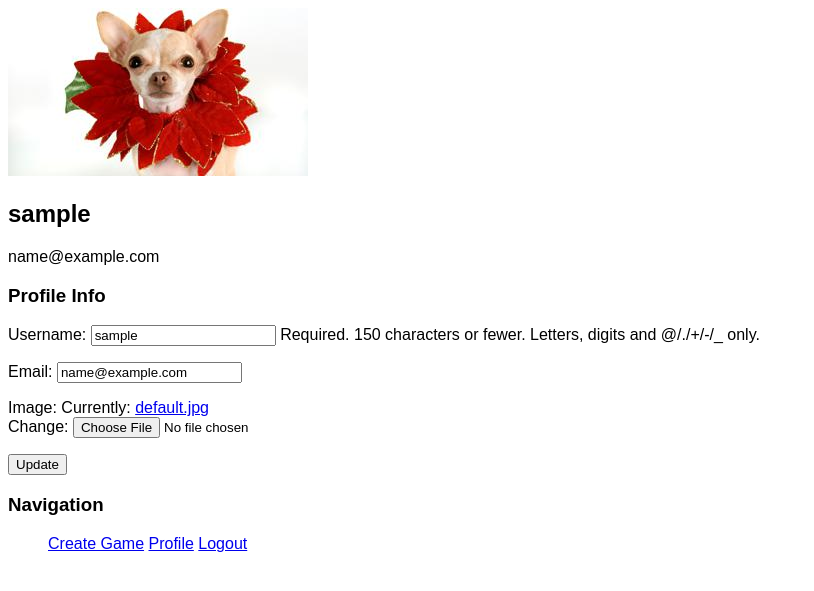
After one commit to nickolasalcazar/SecretSanta, a Django app: page /profile/ in a window 1280 px wide. The commit adds this page. Shown: the top 591 px of the page, without its empty margins (0-814 px from the left). Run offline with Django 3.2, Linux system fonts and the light colour scheme; the visitor is signed in with stand-in values (Sample User, id 1).

Commit message:
Added profile page

```diff
--- a/secretsanta/game/templates/game/base.html
+++ b/secretsanta/game/templates/game/base.html
@@ -5,7 +5,12 @@
     <meta charset="utf-8">
     <meta name="viewport" content="width=device-width, initial-scale=1, shrink-to-fit=no">
     <link rel="stylesheet" type="text/css" href="{% static 'game/main.css' %}">
-    <title>Home</title>
+
+    {% if title %}
+        <title>Secret Santa - {{ title }}</title>
+    {% else %}
+        <title>Secret Santa</title>
+    {% endif %}
 </head>
 <body>
     {% block content %}
@@ -14,9 +19,14 @@
     <nav>
         <h3>Navigation</h3>
         <ul>
-            <li><a href="/">Home</a></li>
-            <li><a href="#">Sign In</a></li>
-            <li><a href="#">About</a></li>
+            {% if user.is_authenticated %}
+                <a class="nav-item nav-link" href="#">Create Game</a>
+                <a class="nav-item nav-link" href="#">Profile</a>
+                <a class="nav-item nav-link" href="{% url 'logout' %}">Logout</a>
+              {% else  %}
+                <a class="nav-item nav-link" href="{% url 'login' %}">Login</a>
+                <a class="nav-item nav-link" href="{% url 'register' %}">Sign Up</a>
+              {% endif %}
         </ul>
     </nav>
 </body>
--- a/secretsanta/secretsanta/urls.py
+++ b/secretsanta/secretsanta/urls.py
@@ -30,6 +30,8 @@ urlpatterns = [
 
     path('register/', user_views.register, name='register'),
 
+    path('profile/', user_views.profile, name='profile'),
+
     path('login/', auth_views.LoginView.as_view(template_name='users/login.html'), name='login'),
     path('logout/', auth_views.LogoutView.as_view(template_name='users/logout.html'), name='logout'),
 
--- a/secretsanta/users/forms.py
+++ b/secretsanta/users/forms.py
@@ -1,6 +1,7 @@
 from django import forms
 from django.contrib.auth.models import User
 from django.contrib.auth.forms import UserCreationForm
+from .models import Profile
 
 '''
     This class inherits from and extends Django's default UserCreationForm,
@@ -25,3 +26,24 @@ class UserRegisterForm(UserCreationForm):
         fields = ['username', 'email',
                     'first_name', 'last_name',
                     'password1', 'password2']
+
+'''
+    This form is created for allowing users to update their own profiles,
+    such as their 'username' and 'email'.
+    It must inherit from form.ModelForm.
+    It has all of the same fields as UserRegisterForm, excluding passwords.
+'''
+class UserUpdateForm(forms.ModelForm):
+    email = forms.EmailField()
+
+    class Meta:
+        model = User
+        fields = ['username', 'email']
+
+'''
+    This form is for allowing users to update their profile image.
+'''
+class ProfileUpdateForm(forms.ModelForm):
+    class Meta:
+        model = Profile
+        fields = ['image']
--- /dev/null
+++ b/secretsanta/users/templates/users/profile.html
@@ -0,0 +1,25 @@
+{% extends "game/base.html" %}
+{% block content %}
+    <div class="content-section">
+      <div class="media">
+        <img class="rounded-circle account-img" src="{{ user.profile.image.url }}">
+        <div class="media-body">
+            <!-- Note that we do not have to pass in the user as a context variable -->
+            <!-- It is a built-in feature within Django to automatically include a -->
+            <!-- user that is logged in -->
+          <h2 class="account-heading">{{ user.username }}</h2>
+          <p class="text-secondary">{{ user.email }}</p>
+        </div>
+      </div>
+
+      <!-- enctype="multipart/form-data" is required for forms containing more than one form -->
+      <form method="POST" enctype="multipart/form-data">
+        <h3>Profile Info</h3>
+          {% csrf_token %} <!-- required for forms -->
+          {{ u_form.as_p }} <!-- importing UserUpdateForm -->
+
+          {{ p_form.as_p }} <!-- importing ProfileUpdateForm -->
+        <button type="submit">Update</button>
+      </form>
+    </div>
+{% endblock content %}
--- a/secretsanta/users/views.py
+++ b/secretsanta/users/views.py
@@ -1,6 +1,8 @@
 from django.shortcuts import render, redirect
 from django.contrib import messages
-from .forms import UserRegisterForm
+from .forms import UserRegisterForm, UserUpdateForm, ProfileUpdateForm
+
+from django.contrib.auth.decorators import login_required
 
 def register(request):
     if request.method == 'POST':
@@ -16,3 +18,31 @@ def register(request):
         form = UserRegisterForm()
 
     return render(request, 'users/register.html', {'form': form})
+
+@login_required
+def profile(request):
+    # If we get a POST request, create forms
+    if request.method == 'POST':
+        # Passing 'instance=request.user' will pre-populate the form
+        #   with the User's existing information.
+        u_form = UserUpdateForm(request.POST, instance=request.user)
+        p_form = ProfileUpdateForm(request.POST, request.FILES,
+                                    instance=request.user.profile)
+
+        if u_form.is_valid() and p_form.is_valid():
+            u_form.save()
+            p_form.save()
+
+            messages.success(request, 'Account has been updated')
+            return redirect('profile') # Reload the page
+    else:
+        # Else create forms that do not pass data
+        u_form = UserUpdateForm(instance=request.user)
+        p_form = ProfileUpdateForm(instance=request.user.profile)
+
+    context = {
+        'u_form': u_form,
+        'p_form': p_form
+    }
+
+    return render(request, 'users/profile.html', context)
```
